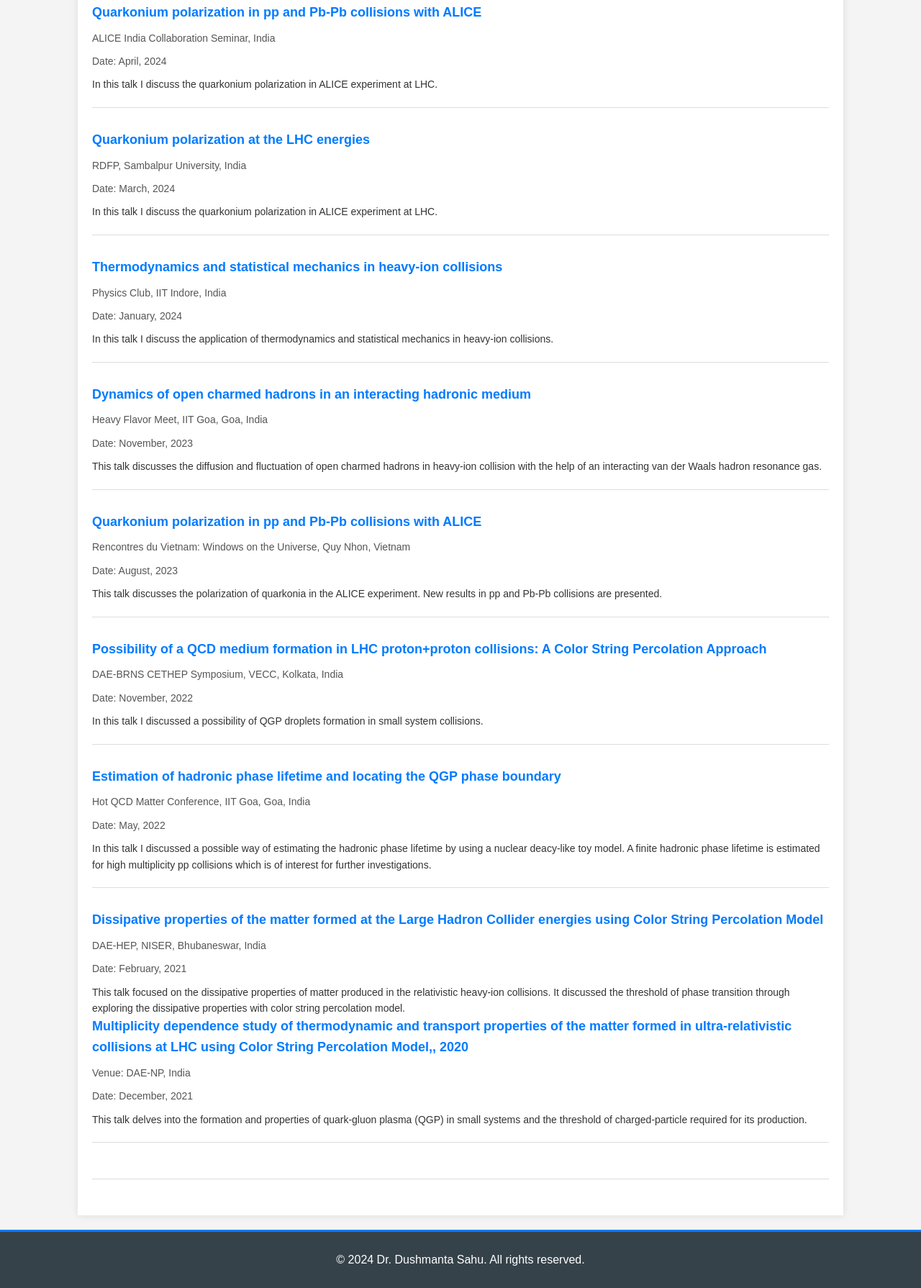
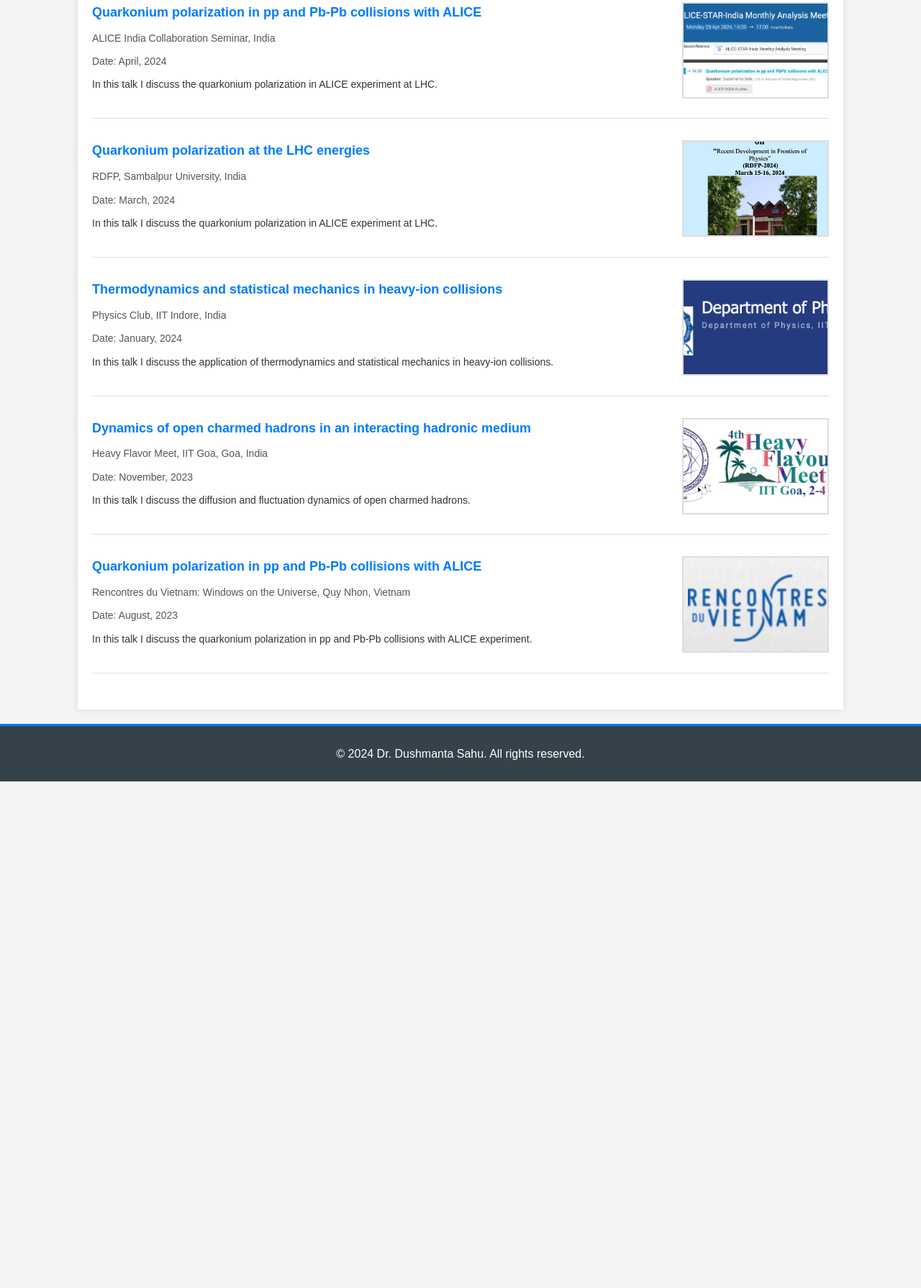
Before and after one commit to dushmanta97/dushmanta, a plain HTML site: page talks.html in a window 1280 px wide. Shown: the part 424-2214 px from the top of the page at 72% size. After the commit the page ends 1510 px from the top, so only its background shows below. Drawn offline with Linux system fonts and the light colour scheme.

Commit message:
Add files via upload

```diff
--- a/talks.html
+++ b/talks.html
@@ -51,7 +51,7 @@
         header h2 {
             margin: 5px 0;
             font-size: 18px;
-    font-weight: normal; /* Ensures the text isn't bold */
+            font-weight: normal;
             color: #cccccc;
         }
         header img {
@@ -110,6 +110,26 @@ header h2 {
             margin-bottom: 30px;
             border-bottom: 1px solid #ddd;
             padding-bottom: 20px;
+            display: flex;
+            align-items: flex-start;
+        }
+        .talk-content {
+            flex: 1;
+        }
+        .talk img {
+            width: 200px;
+            height: 130px;
+            object-fit: cover;
+            margin-left: 20px;
+            border: 2px solid #ddd;
+            cursor: pointer;
+            transition: transform 0.3s;
+        }
+        .talk img:hover {
+            transform: scale(1.05);
+        }
+        .talk img:active {
+            transform: scale(0.95);
         }
         .talk-title {
             font-size: 18px;
@@ -125,6 +145,27 @@ header h2 {
         .talk-description {
             font-size: 14px;
             color: #333;
+        }
+
+        /* Lightbox Styling */
+        .lightbox {
+            display: none;
+            position: fixed;
+            z-index: 999;
+            left: 0;
+            top: 0;
+            width: 100%;
+            height: 100%;
+            background-color: rgba(0, 0, 0, 0.8);
+            align-items: center;
+            justify-content: center;
+        }
+        .lightbox img {
+            max-width: 90%;
+            max-height: 80%;
+        }
+        .lightbox:target {
+            display: flex;
         }
     </style>
 </head>
@@ -150,119 +191,92 @@ header h2 {
             <div class="section-title">Talks given</div>
             <div class="section-content">
 
-	      	    </div>
 	    <div class="talk">
+                    <div class="talk-content">
                         <div class="talk-title">Quarkonium polarization in pp and Pb-Pb collisions with ALICE</div>
                         <div class="talk-venue">ALICE India Collaboration Seminar, India</div>
                         <div class="talk-date">Date: April, 2024</div>
                         <div class="talk-description">
-                        In this talk I discuss the quarkonium
-                polarization in ALICE experiment at LHC.
+                            In this talk I discuss the quarkonium polarization in ALICE experiment at LHC.
+                        </div>
+                    </div>
+                    <a href="#lightbox1"><img src="conference1.jpg" alt="ALICE India Collaboration Seminar"></a>
+                </div>
+                <div class="talk">
+                    <div class="talk-content">
+                        <div class="talk-title">Quarkonium polarization at the LHC energies</div>
+                        <div class="talk-venue">RDFP, Sambalpur University, India</div>
+                        <div class="talk-date">Date: March, 2024</div>
+                        <div class="talk-description">
+                            In this talk I discuss the quarkonium polarization in ALICE experiment at LHC.
+                        </div>
+                    </div>
+                    <a href="#lightbox2"><img src="conference2.jpg" alt="RDFP, Sambalpur University"></a>
+                </div>
+                <div class="talk">
+                    <div class="talk-content">
+                        <div class="talk-title">Thermodynamics and statistical mechanics in heavy-ion collisions</div>
+                        <div class="talk-venue">Physics Club, IIT Indore, India</div>
+                        <div class="talk-date">Date: January, 2024</div>
+                        <div class="talk-description">
+                            In this talk I discuss the application of thermodynamics and statistical mechanics in heavy-ion collisions.
+                        </div>
+                    </div>
+                    <a href="#lightbox3"><img src="conference3.jpg" alt="Physics Club, IIT Indore"></a>
+                </div>
+
+		<div class="talk">
+                    <div class="talk-content">
+                        <div class="talk-title">Dynamics of open charmed hadrons in an interacting hadronic medium</div>
+                        <div class="talk-venue">Heavy Flavor Meet, IIT Goa, Goa, India</div>
+                        <div class="talk-date">Date: November, 2023</div>
+                        <div class="talk-description">
+                            In this talk I discuss the diffusion and fluctuation dynamics of open charmed hadrons.
+                        </div>
+                    </div>
+                    <a href="#lightbox4"><img src="conference4.jpg" alt="Heavy Flavor Meet, IIT Goa"></a>
 		    </div>
 
 
 
-	    </div>
 		    	<div class="talk">
-                    <div class="talk-title">Quarkonium polarization at the LHC energies</div>
-                    <div class="talk-venue">RDFP, Sambalpur University, India</div>
-                    <div class="talk-date">Date: March, 2024</div>
+                    <div class="talk-content">
+                        <div class="talk-title">Quarkonium polarization in pp and Pb-Pb collisions with ALICE</div>
+                        <div class="talk-venue">Rencontres du Vietnam:
+                    Windows on the Universe, Quy Nhon, Vietnam</div>
+                        <div class="talk-date">Date: August, 2023</div>
                         <div class="talk-description">
                             In this talk I discuss the quarkonium
-                polarization in ALICE experiment at LHC.
+                    polarization in pp and Pb-Pb collisions with ALICE experiment.
+                        </div>
+                    </div>
+                    <a href="#lightbox5"><img src="conference5.jpg" alt="Rencontres du Vietnam"></a>
+		    </div>
+
+
+            </div>
+        </section>
     </div>
 
 
 
+
+    <!-- Lightbox Sections -->
+    <div id="lightbox1" class="lightbox">
+        <a href="#_"><img src="conference1.jpg" alt="ALICE India Collaboration Seminar"></a>
     </div>
-                <div class="talk">
-                    <div class="talk-title">Thermodynamics and statistical mechanics in heavy-ion collisions</div>
-                    <div class="talk-venue">Physics Club, IIT Indore, India</div>
-                    <div class="talk-date">Date: January, 2024</div>
-                    <div class="talk-description">
-                        In this talk I discuss the application of
-                thermodynamics and statistical mechanics in heavy-ion
-                collisions.
+    <div id="lightbox2" class="lightbox">
+        <a href="#_"><img src="conference2.jpg" alt="RDFP, Sambalpur University"></a>
+    </div>
+    <div id="lightbox3" class="lightbox">
+        <a href="#_"><img src="conference3.jpg" alt="Physics Club, IIT Indore"></a>
+    </div>
+    <div id="lightbox4" class="lightbox">
+        <a href="#_"><img src="conference4.jpg" alt="Heavy Flavor Meet, IIT Goa"></a>
     </div>
 
-
-
-	      	       </div>
-                <div class="talk">
-                    <div class="talk-title">Dynamics of open charmed hadrons in an interacting hadronic medium</div>
-                    <div class="talk-venue">Heavy Flavor Meet, IIT
-                Goa, Goa, India</div>
-                    <div class="talk-date">Date: November, 2023</div>
-                    <div class="talk-description">
-                        This talk discusses the diffusion and
-                fluctuation of open charmed hadrons in heavy-ion
-                collision with the help of an interacting van der
-                Waals hadron resonance gas.
-		    </div>
-
-
-	       </div>
-                <div class="talk">
-                    <div class="talk-title">Quarkonium polarization in pp and Pb-Pb collisions with ALICE</div>
-                    <div class="talk-venue">Rencontres du Vietnam: Windows on the Universe, Quy Nhon, Vietnam</div>
-                    <div class="talk-date">Date: August, 2023</div>
-                    <div class="talk-description">
-                        This talk discusses the polarization of
-                quarkonia in the ALICE experiment. New results in pp
-                and Pb-Pb collisions are presented.
-		    </div>
-
-	      	      </div>
-                <div class="talk">
-                    <div class="talk-title">Possibility of a QCD medium formation in LHC proton+proton collisions: A Color String Percolation Approach</div>
-                    <div class="talk-venue">DAE-BRNS CETHEP Symposium, VECC, Kolkata, India</div>
-                    <div class="talk-date">Date: November, 2022</div>
-                    <div class="talk-description">
-                        In this talk I discussed a possibility of QGP
-                droplets formation in small system collisions.
-		    </div>
-
-	      </div>
-                <div class="talk">
-                    <div class="talk-title">Estimation of hadronic phase lifetime and locating the QGP phase boundary</div>
-                    <div class="talk-venue">Hot QCD Matter Conference, IIT Goa, Goa, India</div>
-                    <div class="talk-date">Date: May, 2022</div>
-                    <div class="talk-description">
-                        In this talk I discussed a possible way of
-                estimating the hadronic phase lifetime by using a
-                nuclear deacy-like toy model. A finite hadronic phase
-                lifetime is estimated for high multiplicity pp
-                collisions which is of interest for further investigations.
-		    </div>
-
-	      </div>
-                <div class="talk">
-                    <div class="talk-title">Dissipative properties of the matter formed at the Large Hadron Collider energies using Color String Percolation Model</div>
-                    <div class="talk-venue">DAE-HEP, NISER,
-        Bhubaneswar, India</div>
-                    <div class="talk-date">Date: February, 2021</div>
-                    <div class="talk-description">
-                        This talk focused on the dissipative
-        properties of matter produced in the relativistic heavy-ion
-        collisions. It discussed the threshold of phase transition
-        through exploring the dissipative properties with color string
-        percolation model.
-		    </div>
-
-
-                <div class="talk">
-                    <div class="talk-title">Multiplicity dependence study of thermodynamic and transport properties of the matter formed in ultra-relativistic collisions at LHC using Color String Percolation Model,, 2020 </div>
-                    <div class="talk-venue">Venue: DAE-NP, India</div>
-                    <div class="talk-date">Date: December, 2021</div>
-                    <div class="talk-description">
-                        This talk delves into the formation and
-        properties of quark-gluon plasma (QGP) in small systems and
-        the threshold of charged-particle required for its production.
-                    </div>
-
-
-		    </section>
-
+        <div id="lightbox5" class="lightbox">
+        <a href="#_"><img src="conference5.jpg" alt="Rencontres du Vietnam"></a>
     </div>
 
     <footer>
```
Also changed, not shown: index.html (+53 -41 lines), publications.html (+13 -2 lines), conference1.jpg (added), conference2.jpg (added), conference3.jpg (added), conference4.jpg (added), conference5.jpg (added), favicon.jpg (added), orcid.jpg (added). Lines whose indentation alone changed are shown as unchanged.
